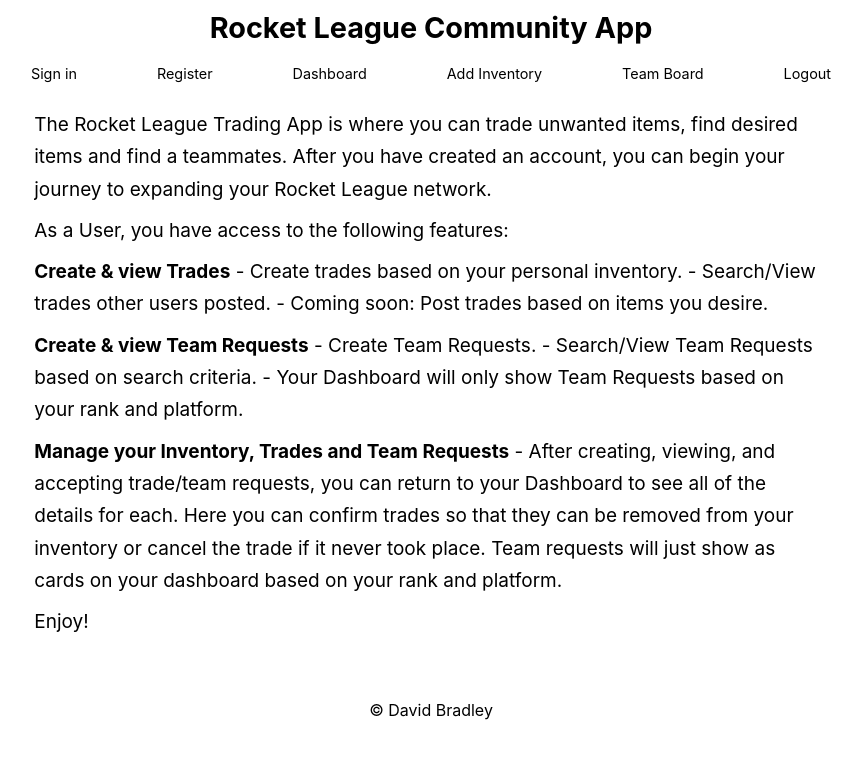
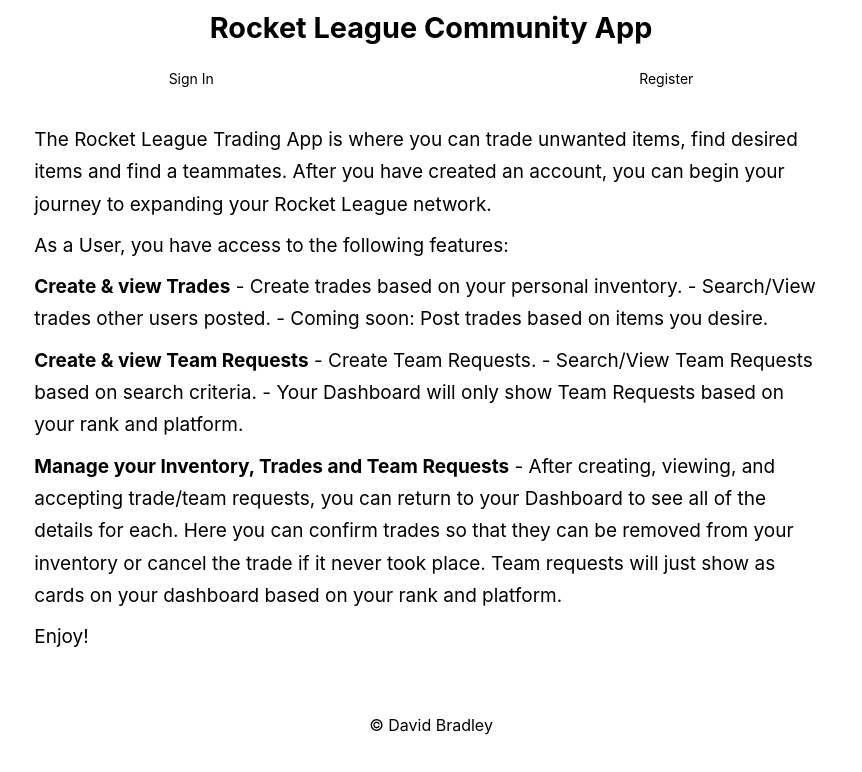
Before and after one commit to djbradleyii/rl-community-app, a React (Create React App) app: page / in a window 1280 px wide. Shown: the top 772 px of the page, without its empty margins (209-1071 px from the left). Built offline with nearby package versions, Linux system fonts and the light colour scheme.

Commit message:
Adds structure from static version to  Nav component with logic utilizing API data

```diff
--- a/src/components/Nav/Nav.js
+++ b/src/components/Nav/Nav.js
@@ -1,18 +1,38 @@
 import React from 'react';
 import { Link } from 'react-router-dom';
 import './Nav.css';
+import TokenService from '../../services/token-service';
+import ActiveUserService from '../../services/activeuser-service';
 
-export default class Nav extends React.Component{
-    render(){
-        return(
-            <ul className="top-nav-container">
-                <Link to={`/signin`} className="nav-link"><li>Sign in</li></Link>
-                <Link to={`/register`} className="nav-link"><li>Register</li></Link>
-                <Link to={`/dashboard/:userId`} className="nav-link"><li>Dashboard</li></Link>
-                <Link to={`/add-inventory-item`} className="nav-link"><li>Add Inventory</li></Link>
-                <Link to={`/teams`} className="nav-link"><li>Team Board</li></Link>
-                <Link to={`/signout`} className="nav-link"><li>Logout</li></Link>
-            </ul>
-        );
+function Nav(props) {
+    function handleLogoutClick() {
+        TokenService.clearAuthToken();
+        ActiveUserService.clearUserData();
+        props.history.push('/logout');
     }
+
+  function displayNav() {
+    const authorizationStatus = TokenService.hasAuthToken();
+    if (authorizationStatus) {
+      return (
+        <nav role="navigation" className="top-nav-container">
+            <Link to={`/dashboard/:gamertag`} className="nav-link"><li>Dashboard</li></Link>
+            <Link to={`/add-inventory-item`} className="nav-link"><li>Add Inventory</li></Link>
+            <Link to={`/teams`} className="nav-link"><li>Team Board</li></Link>
+            <Link to={`/logout`} className="nav-link" onClick={handleLogoutClick}><li>Logout</li></Link>
+        </nav>
+      );
+    }
+    return (
+      <nav role="navigation" className="not-logged-in">
+        <Link to="/signin" className="nav-link">Sign In</Link>
+        <Link to="/register" className="nav-link">Register</Link>
+      </nav>
+    );
+  }
+  return (
+    displayNav()
+  );
 }
+
+export default Nav;
```
